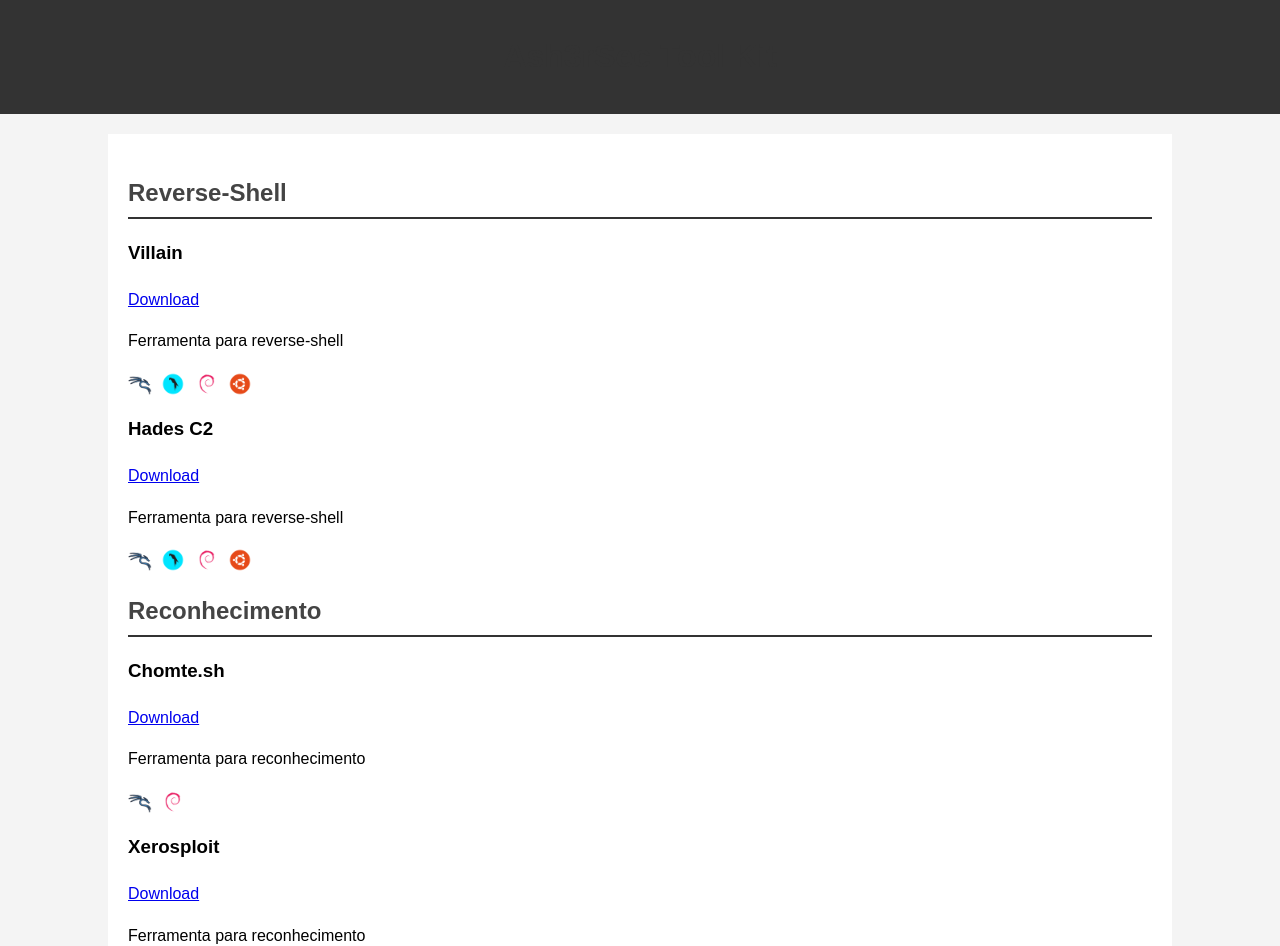
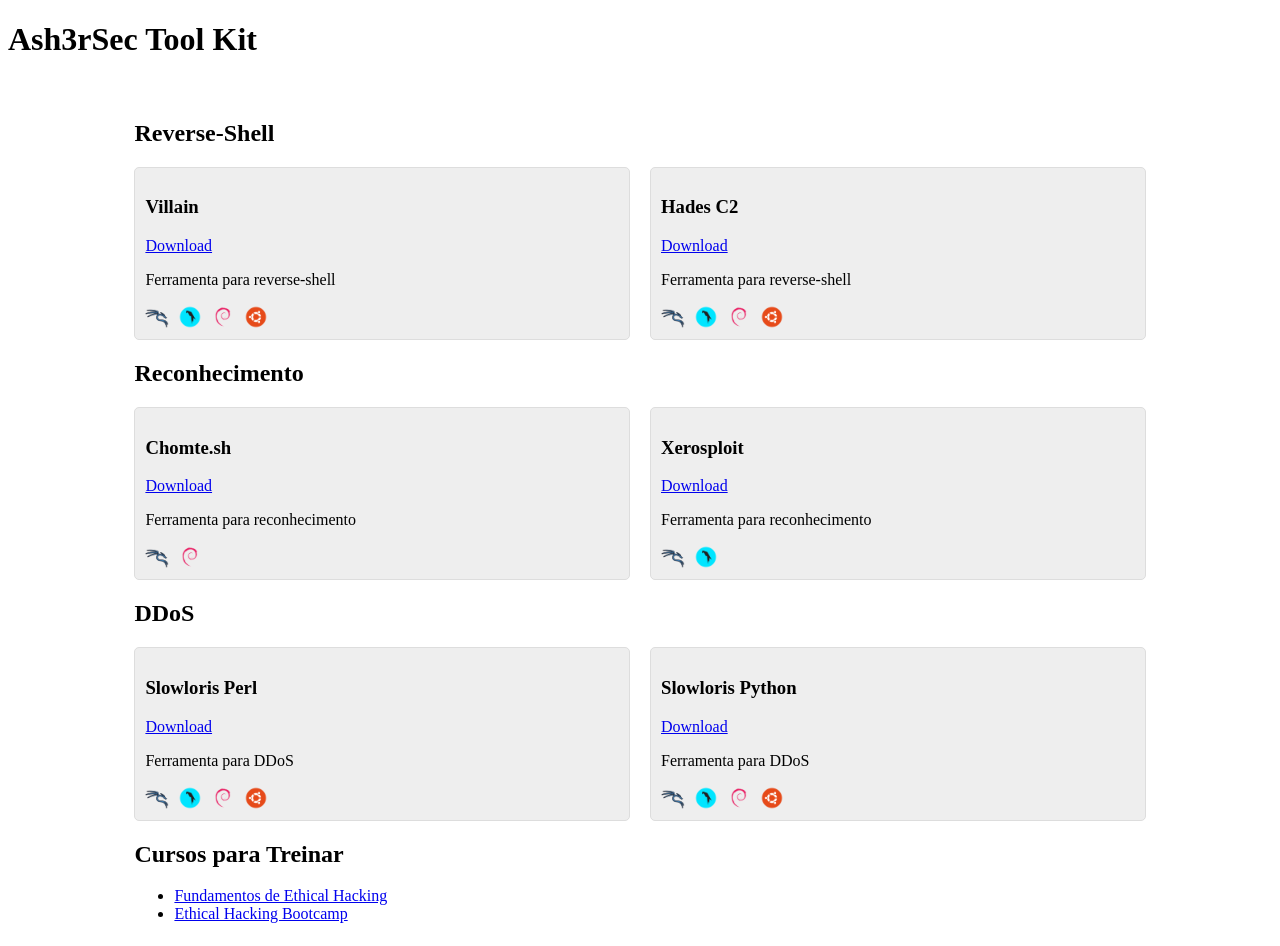
Before and after one commit to brunnosaid/Ash3rSec, a website: page src/index.html in a window 1280 px wide. Shown: the top 946 px of the page. Drawn offline with Linux system fonts and the light colour scheme.

Commit message:
Update styles.css

```diff
--- a/src/styles.css
+++ b/src/styles.css
@@ -1,18 +1,3 @@
-body {
-    font-family: Arial, sans-serif;
-    line-height: 1.6;
-    margin: 0;
-    padding: 0;
-    background-color: #f4f4f4;
-}
-
-header {
-    background: #333;
-    color: #fff;
-    padding: 10px 0;
-    text-align: center;
-}
-
 .container {
     width: 80%;
     margin: auto;
@@ -22,28 +7,21 @@ header {
     margin-top: 20px;
 }
 
-h1 {
-    color: #333;
+.tool-container {
+    display: flex;
+    justify-content: space-between;
+    flex-wrap: wrap;
+    gap: 20px; /* Espaçamento entre as ferramentas */
 }
 
-h2 {
-    color: #444;
-    border-bottom: 2px solid #333;
-    padding-bottom: 5px;
-    margin-bottom: 15px;
-}
-
-ul {
-    list-style-type: none;
-    padding: 0;
-}
-
-li {
+.tool {
     background: #eee;
-    margin: 10px 0;
     padding: 10px;
     border: 1px solid #ddd;
     border-radius: 5px;
+    flex: 1;
+    min-width: 45%; /* Ajusta o tamanho mínimo dos itens */
+    box-sizing: border-box;
 }
 
 .icons img {
@@ -53,21 +31,4 @@ li {
     margin-right: 5px;
 }
 
-footer {
-    background: #333;
-    color: #fff;
-    text-align: center;
-    padding: 10px;
-    margin-top: 20px;
-}
-
-footer a {
-    color: #fff;
-    text-decoration: none;
-    margin: 0 10px;
-}
-
-img {
-    max-width: 100%;
-    height: auto;
-}
+/* Outros estilos podem ser adicionados conforme necessário */
```
